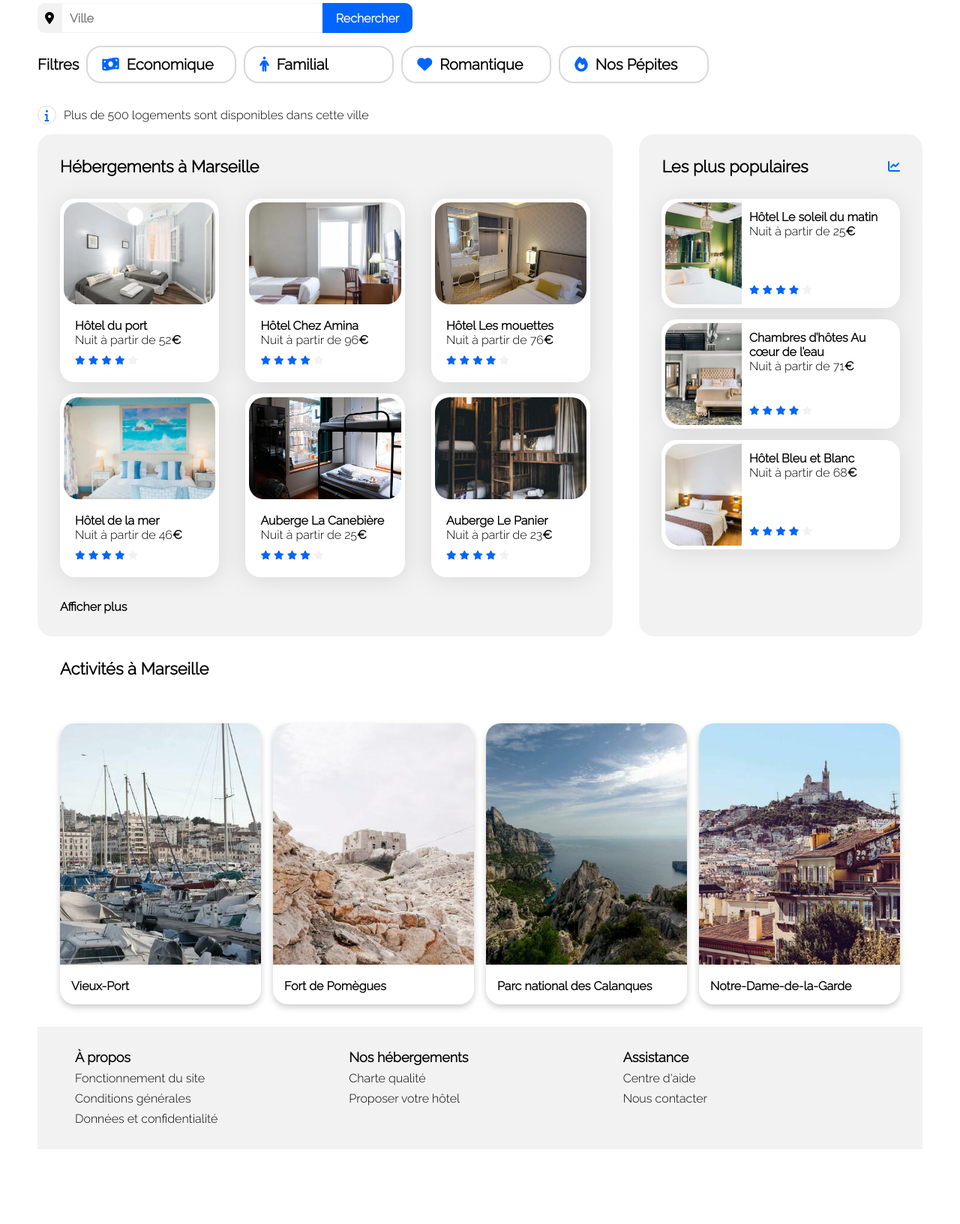
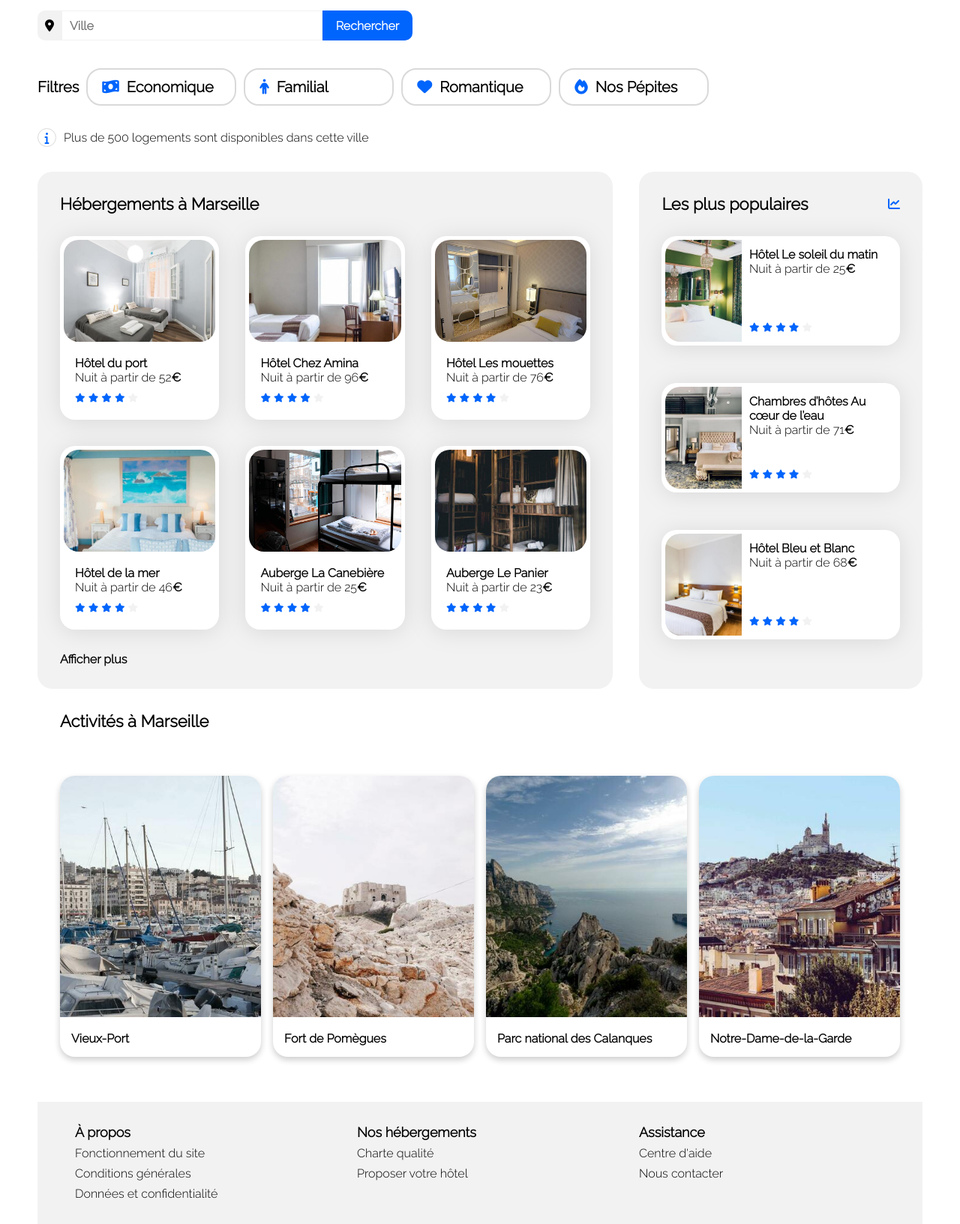
Before and after one commit to sorokk/Booki, a plain HTML site: page index.html in a window 1280 px wide. Shown: the part 140-1773 px from the top of the page at 75% size. Before the commit the page ends 1673 px from the top, so only its background shows below. Drawn offline with Linux system fonts and the light colour scheme.

Commit message:
finition projet

```diff
--- a/css/style.css
+++ b/css/style.css
@@ -103,6 +103,7 @@ a {
     height: 40px;
     background-color: white;
     overflow: hidden;
+    margin: 20px 0;
 }
 
 .search-bar input[type="text"] {
@@ -205,10 +206,15 @@ body {
     background-color: #DEEBFF;
 }
 
+.block-title {
+    margin-bottom: 30px;
+}
+
 .info {
     display: flex;
     align-items: center;
     gap: 10px;
+    margin: 0 0 20px 0;
 }
 
 .info-logements {
@@ -302,7 +308,7 @@ body {
     display: flex;
     flex-flow: row wrap;
     justify-content: space-between;
-    gap: 15px;
+    gap: 35px;
     padding: 30px 0;
 }
 
@@ -350,7 +356,7 @@ body {
 .populaires-cards {
     display: flex;
     flex-direction: column;
-    gap: 15px;
+    gap: 50px;
     padding: 30px 0;
 }
 
@@ -439,13 +445,16 @@ body {
 
 .footer {
     padding: 30px 50px;
-    max-width: 1440px;
     min-height: 163px;
     background: #F2F2F2;
     display: flex;
-    gap: 1rem;
-    margin: 0 50px;
+    gap: 3rem;
+    margin: 30px 50px 0 50px;
     box-sizing: border-box;
+}
+
+.footer a {
+    width: fit-content;
 }
 
 .titre-footer {
@@ -562,6 +571,7 @@ body {
 
     .block-title {
         padding: var(--spacing-mobile);
+        margin: 0;
     }
 
     .button-search {
@@ -584,6 +594,7 @@ body {
 
     .search-bar {
         padding: 0 var(--spacing-mobile);
+        margin: 0;
     }
 
     .search-bar button {
@@ -615,6 +626,10 @@ body {
         padding: var(--spacing-mobile) 0;
     }
 
+    .hebergements-cards {
+        gap: 30px;
+    }
+
     .hebergements-cards .card {
         width: 100%;
     }
@@ -630,6 +645,7 @@ body {
 
     .populaires-cards {
         flex-direction: column;
+        gap: 30px;
     }
 
     .populaires-cards .card {
```
Also changed, not shown: index.html (indentation only).
